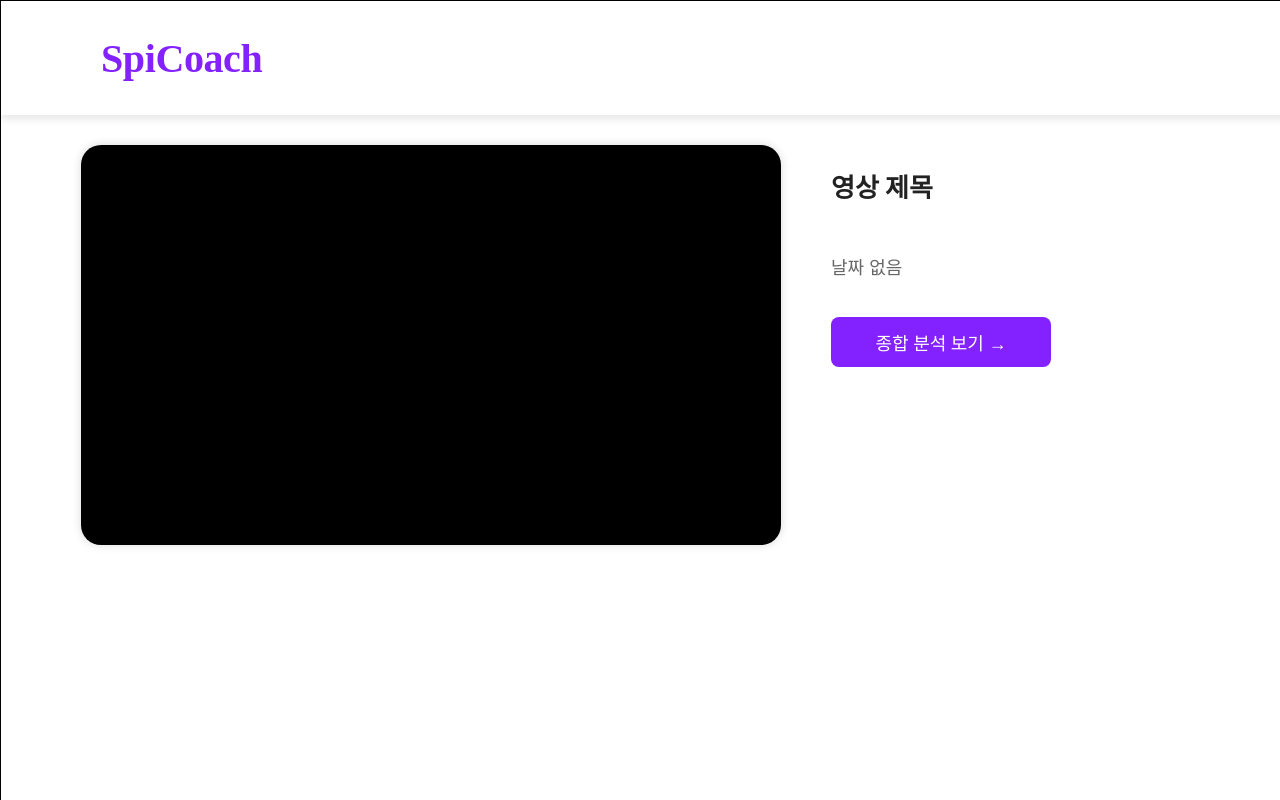
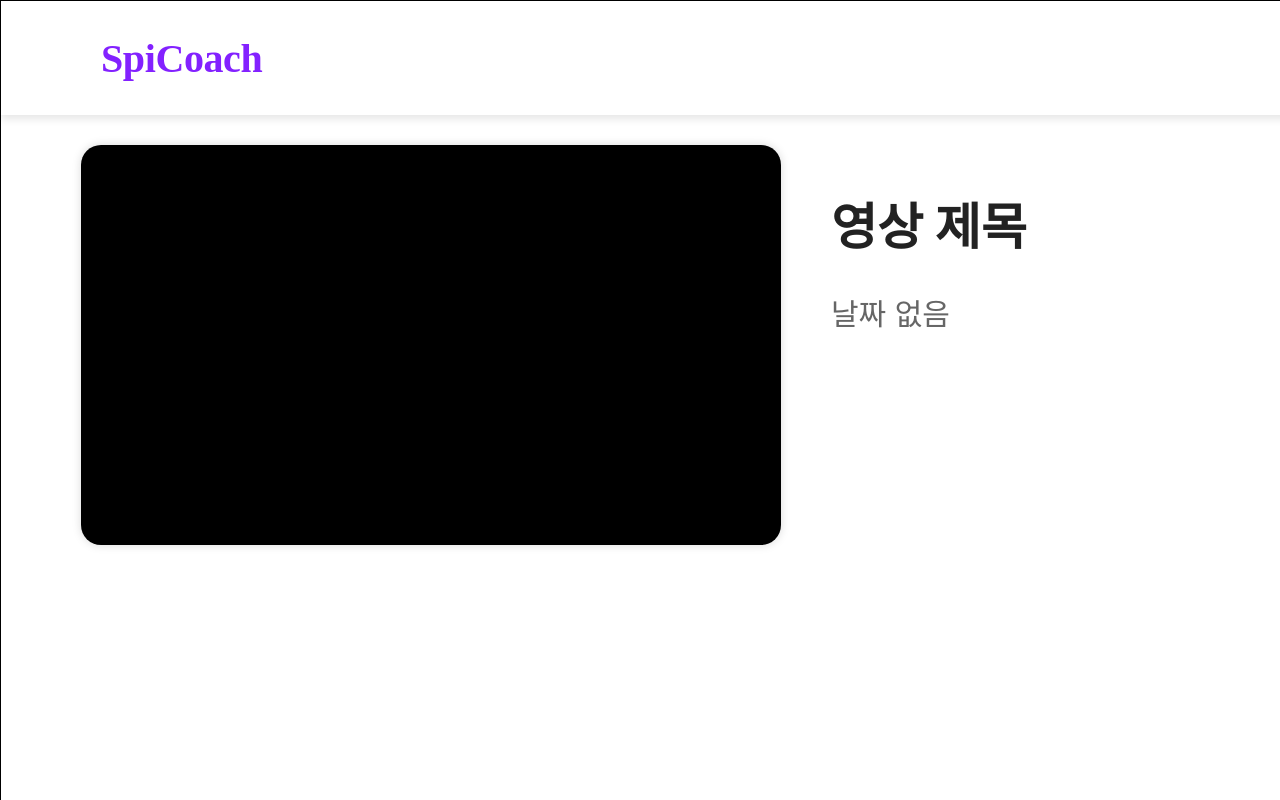
Before and after one commit to s-sumin/devcap, a React (Create React App) app in the folder capstone/: page /reviewr in a window 1280 px wide. Shown: the top 800 px of the page. Built offline with nearby package versions, Linux system fonts and the light colour scheme.

Commit message:
총리뷰 ui빼고 완성

```diff
--- a/capstone/src/components/Review/ReviewFeedback.jsx
+++ b/capstone/src/components/Review/ReviewFeedback.jsx
@@ -1,14 +1,59 @@
+// src/components/Review/ReviewFeedback.jsx
 import React from 'react';
 import styled from 'styled-components';
 import { FaMapPin } from 'react-icons/fa';
 
 const Container = styled.div`
-  width: 90%;
-  margin: 50px auto;
+  width: 95%;
+  height :400px;
+  margin: -20px auto 50px;
   border-radius: 30px;
   border: 2px solid #8E48E8;
   background: #F7F1FF;
   padding: 30px 40px;
+`;
+
+const SummaryTitle = styled.h3`
+  font-size: 28px;
+  font-weight: 600;
+  margin-top:-20px;
+  margin-bottom: 10px;
+`;
+
+const SummaryList = styled.ul`
+  padding-left: 20px;
+  font-size: 25px;
+  color: #444;
+  line-height: 1.7;
+  margin-bottom: 30px;
+`;
+
+const SummaryItem = styled.li`
+  margin-bottom: 6px;
+`;
+
+const Timestamp = styled.div`
+  display: inline-block;
+  background: #8321ff;
+  color: white;
+  font-weight: 600;
+  padding: 6px 12px;
+  border-radius: 10px;
+  margin: 0 0 10px 0;
+  font-size: 15px;
+  margin-top: 10px;
+`;
+
+const FeedbackList = styled.ul`
+  margin-top: 0;
+  padding-left: 18px;
+  font-size: 17px;
+  color: #333;
+  line-height: 1.7;
+`;
+
+const FeedbackContent = styled.li`
+  margin-bottom: 8px;
 `;
 
 const TimelineWrapper = styled.div`
@@ -18,7 +63,8 @@ const TimelineWrapper = styled.div`
 
 const Timeline = styled.div`
   position: relative;
-  height: 12px;
+  margin-top:-30px;
+  height: 8px;
   background: #d8c4ff;
   border-radius: 10px;
 `;
@@ -45,30 +91,7 @@ const Pin = styled(FaMapPin)`
   }
 `;
 
-const Timestamp = styled.div`
-  display: inline-block;
-  background: #8321ff;
-  color: white;
-  font-weight: 600;
-  padding: 6px 12px;
-  border-radius: 10px;
-  margin: 0 0 10px 0;
-  font-size: 14px;
-`;
-
-const FeedbackList = styled.ul`
-  margin-top: 0;
-  padding-left: 18px;
-  font-size: 17px;
-  color: #333;
-  line-height: 1.7;
-`;
-
-const FeedbackContent = styled.li`
-  margin-bottom: 8px;
-`;
-
-const ReviewFeedback = ({ videoRef, feedbackData = [] }) => {
+const ReviewFeedback = ({ videoRef, feedbackData = [], feedbacks = [] }) => {
   const handlePinClick = (seconds) => {
     if (videoRef?.current) {
       videoRef.current.currentTime = seconds;
@@ -76,10 +99,25 @@ const ReviewFeedback = ({ videoRef, feedbackData = [] }) => {
     }
   };
 
-  if (!Array.isArray(feedbackData) || feedbackData.length === 0) return null;
+  if (!Array.isArray(feedbackData)) return null;
 
   return (
     <Container>
+      {/* 타임라인 */}
+      <TimelineWrapper>
+        <Timeline>
+          {feedbackData.map((feedback, index) => (
+            <Pin
+              key={index}
+              style={{ left: feedback.left }}
+              data-time={feedback.timeLabel}
+              onClick={() => handlePinClick(feedback.seconds)}
+            />
+          ))}
+        </Timeline>
+      </TimelineWrapper>
+
+      {/* 타임스탬프 피드백 */}
       {feedbackData.map((feedback, index) => (
         <div key={index} style={{ marginBottom: '24px' }}>
           <Timestamp>{feedback.timeLabel}</Timestamp>
@@ -92,18 +130,19 @@ const ReviewFeedback = ({ videoRef, feedbackData = [] }) => {
         </div>
       ))}
 
-      <TimelineWrapper>
-        <Timeline>
-          {feedbackData.map((feedback, index) => (
-            <Pin
-              key={index}
-              style={{ left: feedback.left }}
-              data-time={feedback.timeLabel}
-              onClick={() => handlePinClick(feedback.seconds)}
-            />
-          ))}
-        </Timeline>
-      </TimelineWrapper>
+      {/* 종합 피드백 */}
+      {feedbacks.length > 0 && (
+        <>
+          <SummaryTitle>시간별 피드백</SummaryTitle>
+          <SummaryList>
+            {feedbacks.map((line, idx) => (
+              <SummaryItem key={idx}>{line}</SummaryItem>
+            ))}
+          </SummaryList>
+        </>
+      )}
+
+
     </Container>
   );
 };
--- a/capstone/src/pages/ReviewR.jsx
+++ b/capstone/src/pages/ReviewR.jsx
@@ -36,59 +36,36 @@ const InfoBox = styled.div`
 `;
 
 const Title = styled.h2`
-  font-size: 26px;
+  font-size: 50px;
   font-weight: bold;
   color: #222;
 `;
 
 const Date = styled.p`
-  font-size: 18px;
+  font-size: 30px;
   color: #666;
+  margin-top: -20px;
 `;
 
 const TotalReviewButton = styled.button`
-  width: 220px;
-  height: 50px;
+  width: 280px;
+  height: 70px;
   background: #8321FF;
   color: white;
   border: none;
-  border-radius: 8px;
+  border-radius: 12px;
   font-weight: 500;
   font-family: Pretendard;
-  font-size: 18px;
+  font-size: 28px;
   cursor: pointer;
-  margin-top: 10px;
+  margin-top: 100px;
+  margin-left: 725px;
 
   &:hover {
     background: #6f1edc;
   }
 `;
 
-const FeedbackSummaryBox = styled.div`
-  width: 90%;
-  margin: 0 auto 30px;
-  border-radius: 20px;
-  background: #f7f1ff;
-  border: 2px solid #8e48e8;
-  padding: 30px 40px;
-`;
-
-const SummaryTitle = styled.h3`
-  font-size: 20px;
-  font-weight: 600;
-  margin-bottom: 10px;
-`;
-
-const SummaryList = styled.ul`
-  padding-left: 20px;
-  font-size: 17px;
-  color: #444;
-  line-height: 1.7;
-`;
-
-const SummaryItem = styled.li`
-  margin-bottom: 6px;
-`;
 
 const ReviewR = () => {
   const location = useLocation();
@@ -107,12 +84,8 @@ const ReviewR = () => {
   const [hlsUrl, setHlsUrl] = useState("");
 
   useEffect(() => {
-    console.log("🚀 useEffect 진입");
-    console.log("🧾 전달된 props:", { resumeId, type });
-
     const loadFeedback = async () => {
       try {
-        console.log("📡 fetchReviewFeedback 호출");
         const result = await fetchReviewFeedback({ id: resumeId, type });
         console.log("✅ [ReviewR] 응답:", result);
 
@@ -162,19 +135,12 @@ const ReviewR = () => {
           </InfoBox>
         </TopSection>
 
-        {feedbacks.length > 0 && (
-          <FeedbackSummaryBox>
-            <SummaryTitle>종합 피드백</SummaryTitle>
-            <SummaryList>
-              {feedbacks.map((line, idx) => (
-                <SummaryItem key={idx}>{line}</SummaryItem>
-              ))}
-            </SummaryList>
-          </FeedbackSummaryBox>
-        )}
-
-        {feedbackData.length > 0 && (
-          <ReviewFeedback videoRef={videoRef} feedbackData={feedbackData} />
+        {(feedbacks.length > 0 || feedbackData.length > 0) && (
+          <ReviewFeedback
+            videoRef={videoRef}
+            feedbackData={feedbackData}
+            feedbacks={feedbacks}
+          />
         )}
       </Container>
     </Layout>
--- a/capstone/src/pages/ReviewS.jsx
+++ b/capstone/src/pages/ReviewS.jsx
@@ -36,59 +36,36 @@ const InfoBox = styled.div`
 `;
 
 const Title = styled.h2`
-  font-size: 26px;
+  font-size: 50px;
   font-weight: bold;
   color: #222;
 `;
 
 const Date = styled.p`
-  font-size: 18px;
+  font-size: 30px;
   color: #666;
+  margin-top: -20px;
 `;
 
 const TotalReviewButton = styled.button`
-  width: 220px;
-  height: 50px;
+  width: 280px;
+  height: 70px;
   background: #8321FF;
   color: white;
   border: none;
-  border-radius: 8px;
+  border-radius: 12px;
   font-weight: 500;
   font-family: Pretendard;
-  font-size: 18px;
+  font-size: 28px;
   cursor: pointer;
-  margin-top: 10px;
+  margin-top: 100px;
+  margin-left: 725px;
 
   &:hover {
     background: #6f1edc;
   }
 `;
 
-const FeedbackSummaryBox = styled.div`
-  width: 90%;
-  margin: 0 auto 30px;
-  border-radius: 20px;
-  background: #f7f1ff;
-  border: 2px solid #8e48e8;
-  padding: 30px 40px;
-`;
-
-const SummaryTitle = styled.h3`
-  font-size: 20px;
-  font-weight: 600;
-  margin-bottom: 10px;
-`;
-
-const SummaryList = styled.ul`
-  padding-left: 20px;
-  font-size: 17px;
-  color: #444;
-  line-height: 1.7;
-`;
-
-const SummaryItem = styled.li`
-  margin-bottom: 6px;
-`;
 
 const ReviewS = () => {
   const location = useLocation();
@@ -106,16 +83,11 @@ const ReviewS = () => {
   const [date, setDate] = useState("");
   const [hlsUrl, setHlsUrl] = useState("");
 
-  useEffect(() => {
-    console.log("🚀 useEffect 진입");
-    console.log("🧾 전달된 props:", { speechId, type });
-
+   useEffect(() => {
     const loadFeedback = async () => {
       try {
-        console.log("📡 fetchReviewFeedback 호출");
         const result = await fetchReviewFeedback({ id: speechId, type });
         console.log("✅ fetchReviewFeedback 응답:", result);
-
 
         setTitle(result.title);
         setDate(result.date);
@@ -131,8 +103,6 @@ const ReviewS = () => {
 
     if (speechId && type) {
       loadFeedback();
-    } else {
-      console.warn("⛔ speechId 또는 type이 누락됨", { speechId, type });
     }
   }, [speechId, type, videoTitle]);
 
@@ -165,19 +135,12 @@ const ReviewS = () => {
           </InfoBox>
         </TopSection>
 
-        {feedbacks.length > 0 && (
-          <FeedbackSummaryBox>
-            <SummaryTitle>종합 피드백</SummaryTitle>
-            <SummaryList>
-              {feedbacks.map((line, idx) => (
-                <SummaryItem key={idx}>{line}</SummaryItem>
-              ))}
-            </SummaryList>
-          </FeedbackSummaryBox>
-        )}
-
-        {feedbackData.length > 0 && (
-          <ReviewFeedback videoRef={videoRef} feedbackData={feedbackData} />
+        {(feedbacks.length > 0 || feedbackData.length > 0) && (
+          <ReviewFeedback
+            videoRef={videoRef}
+            feedbackData={feedbackData}
+            feedbacks={feedbacks}
+          />
         )}
       </Container>
     </Layout>
```
